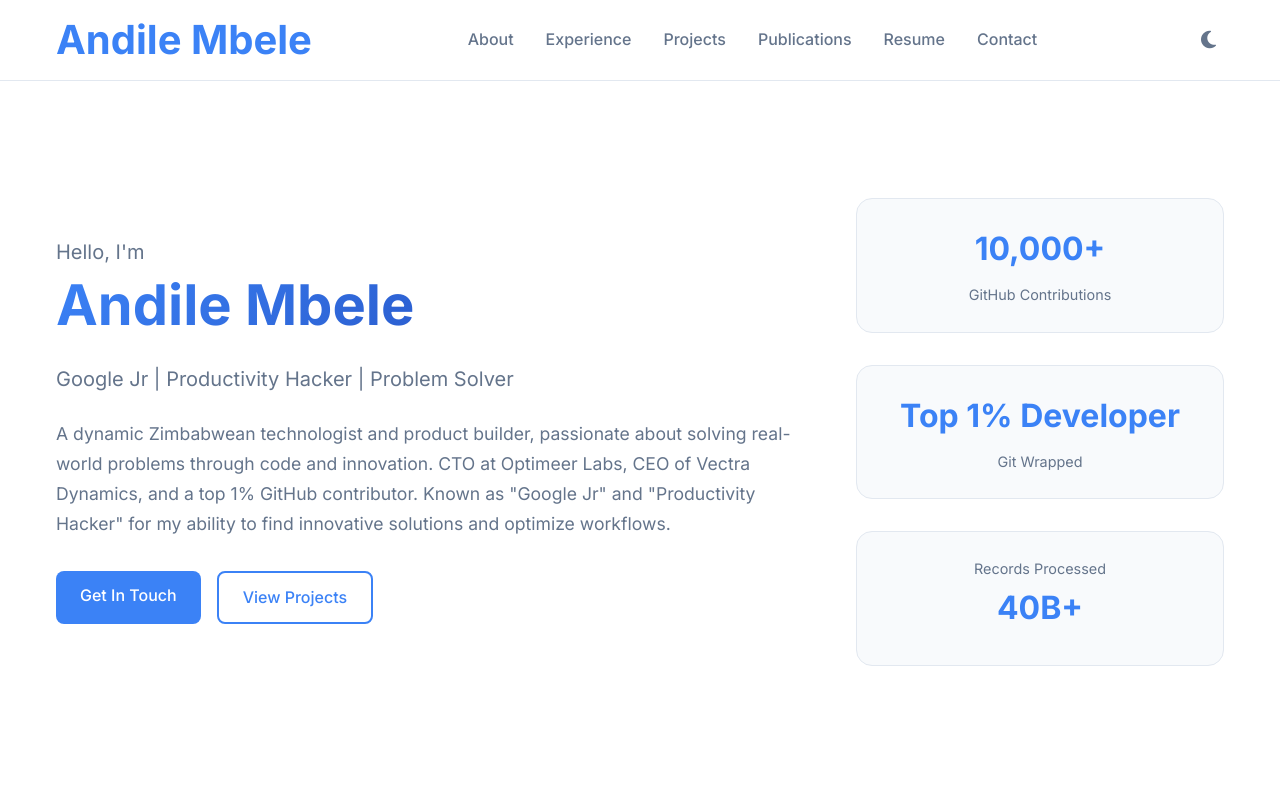
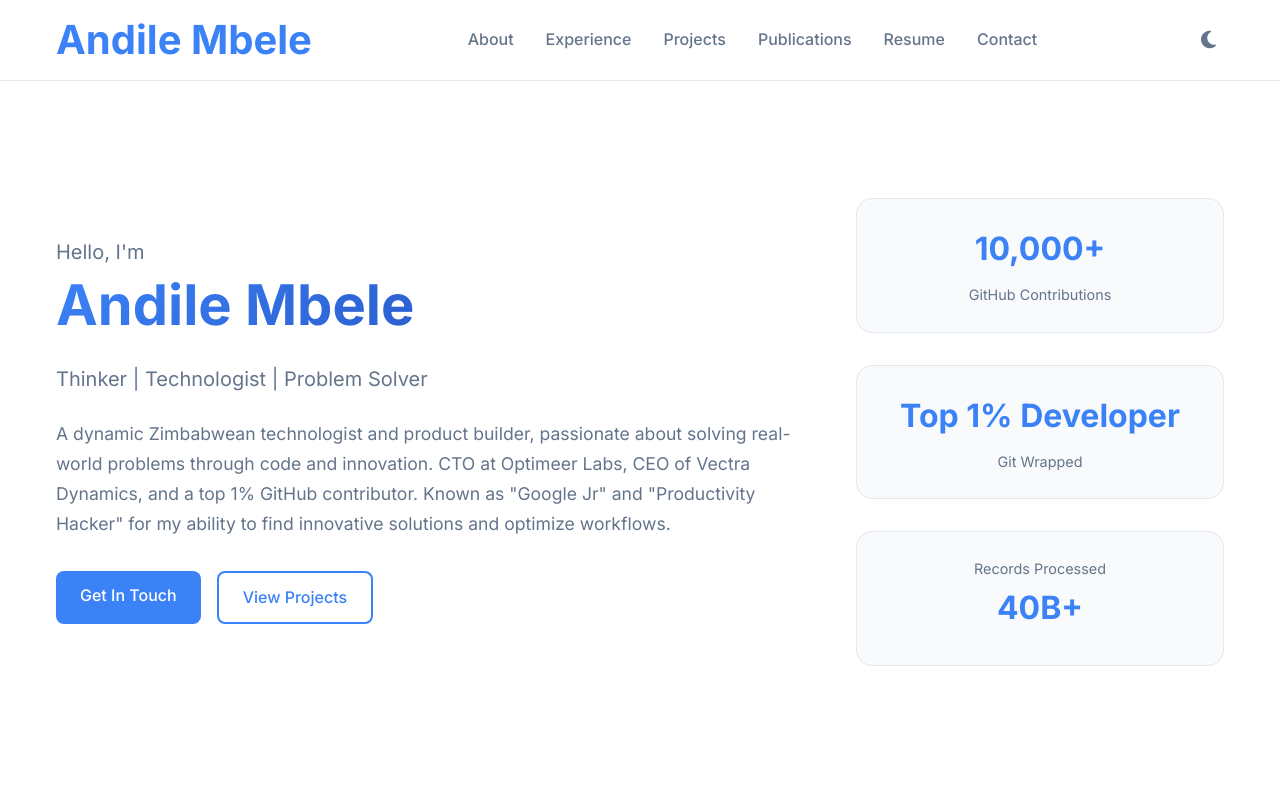
Before and after one commit to xeroxzen/andilembele.com, a plain HTML site: page index.html in a window 1280 px wide. Shown: the top 800 px of the page. Drawn offline with Linux system fonts and the light colour scheme.

Commit message:
Update hero subtitle in index.html to reflect a more accurate representation of skills and expertise.

```diff
--- a/index.html
+++ b/index.html
@@ -227,7 +227,7 @@
               <span class="name">Andile Mbele</span>
             </h1>
             <p class="hero-subtitle">
-              Google Jr | Productivity Hacker | Problem Solver
+              Thinker | Technologist | Problem Solver
             </p>
             <p class="hero-description">
               A dynamic Zimbabwean technologist and product builder, passionate
```
